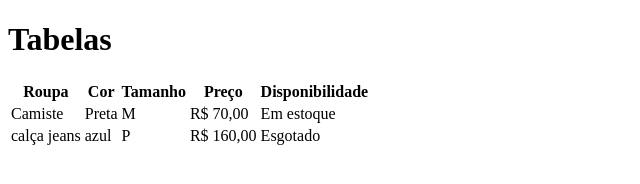
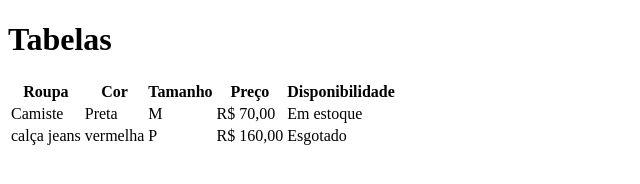
Before and after one commit to KarynCunha/aula-tabela, a plain HTML site: page index.html in a window 1280 px wide. Shown: the whole page, without its empty margins (0-640 px from the left). Drawn offline with Linux system fonts and the light colour scheme.

Commit message:
mudando de azul para vermelha coluna da cor

```diff
--- a/index.html
+++ b/index.html
@@ -25,7 +25,7 @@
         </tr>
         <tr>
             <td>calça jeans</td>
-            <td>azul</td>
+            <td>vermelha</td>
             <td>P</td>
             <td>R$ 160,00</td>
             <td>Esgotado</td>
```
